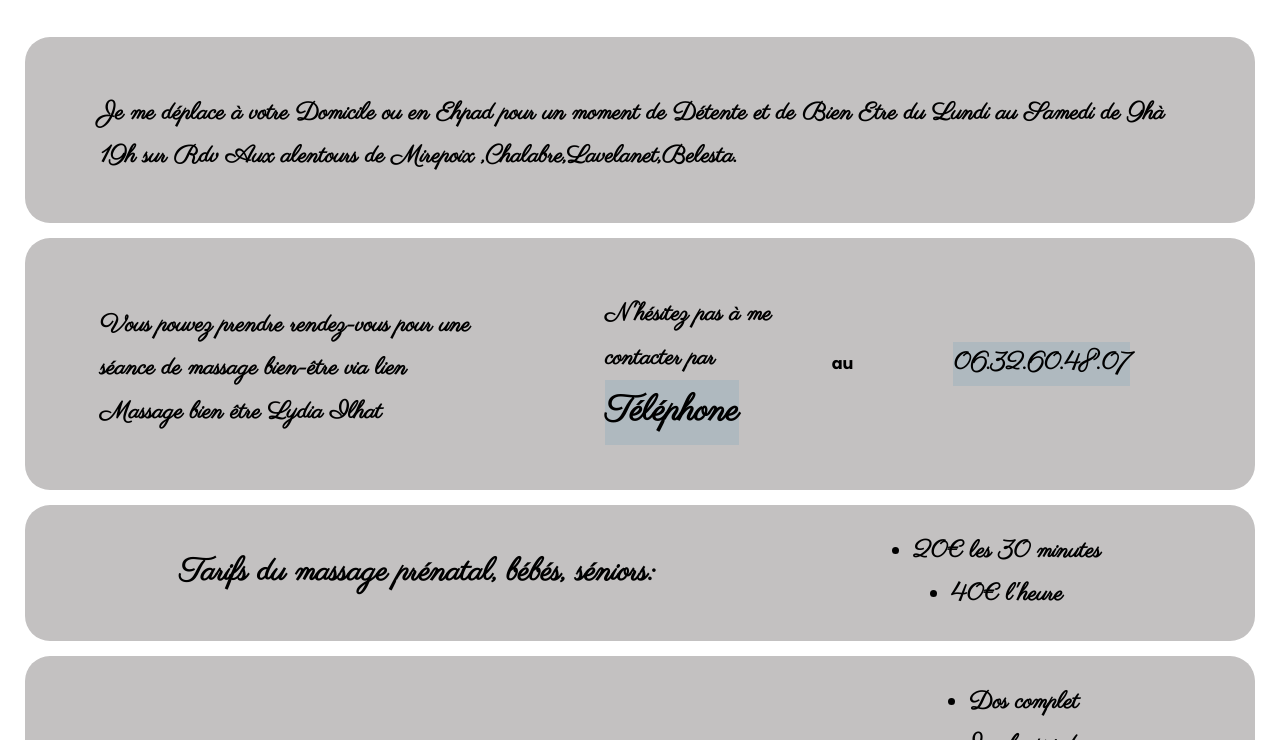
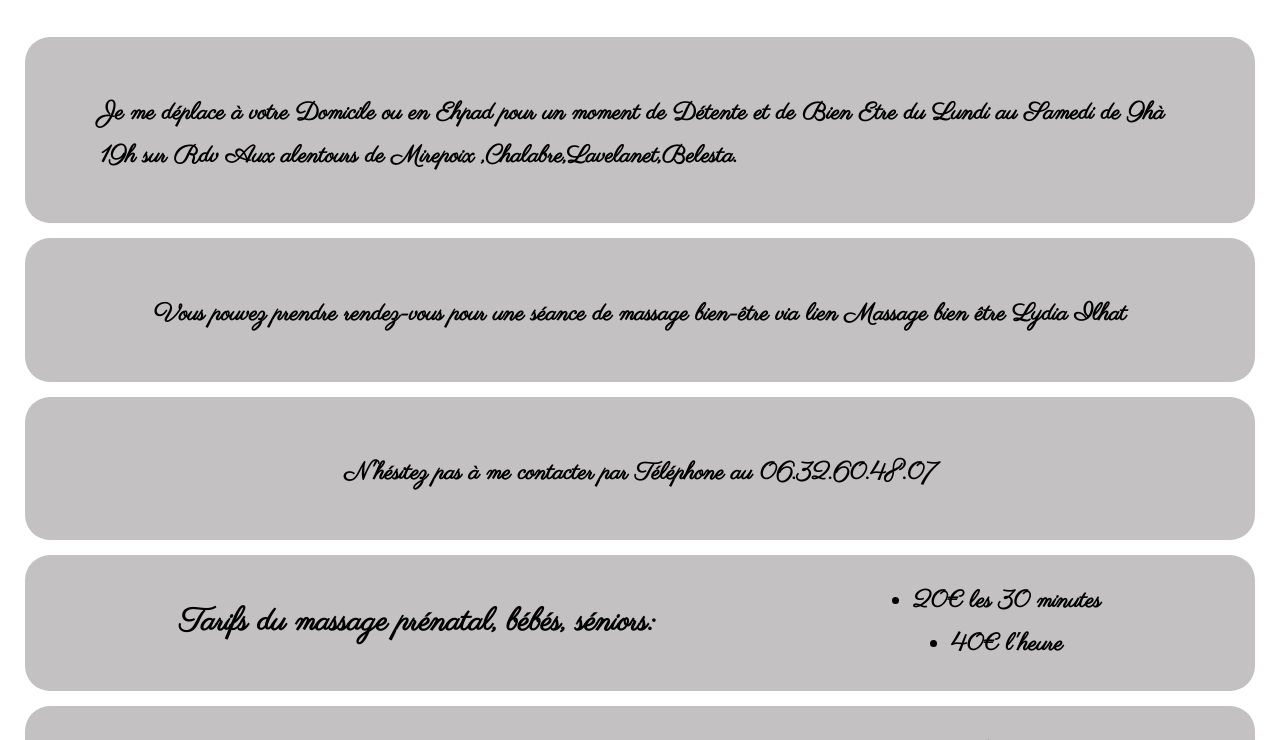
Before and after one commit to pfnas/ly_massage, a plain HTML site: page tarif.html in a window 1280 px wide. Shown: the part 484-1224 px from the top of the page. Drawn offline with Linux system fonts and the light colour scheme.

Commit message:
correction card tarif

```diff
--- a/tarif.html
+++ b/tarif.html
@@ -64,10 +64,12 @@
             <p>Vous pouvez prendre rendez-vous pour une séance de massage bien-être via lien
                 <a href="https://massagebienetrelydiailhat.kalendes.com">Massage bien être Lydia Ilhat</a>
             </p>
+        </div>
+        <div class="card card_tarif">
+
             <p>N'hésitez pas à me contacter par <a href="tel:+336.32.60.48.07">
-                    <span>Téléphone</span>
-                </a></p>
-            <strong>au </strong></p><a href="tel:+336.32.60.48.07"><span>06.32.60.48.07</span></a>
+                    Téléphone</a>
+                au <a href="tel:+336.32.60.48.07"> 06.32.60.48.07</a>
             </p>
         </div>
     </section>
```
